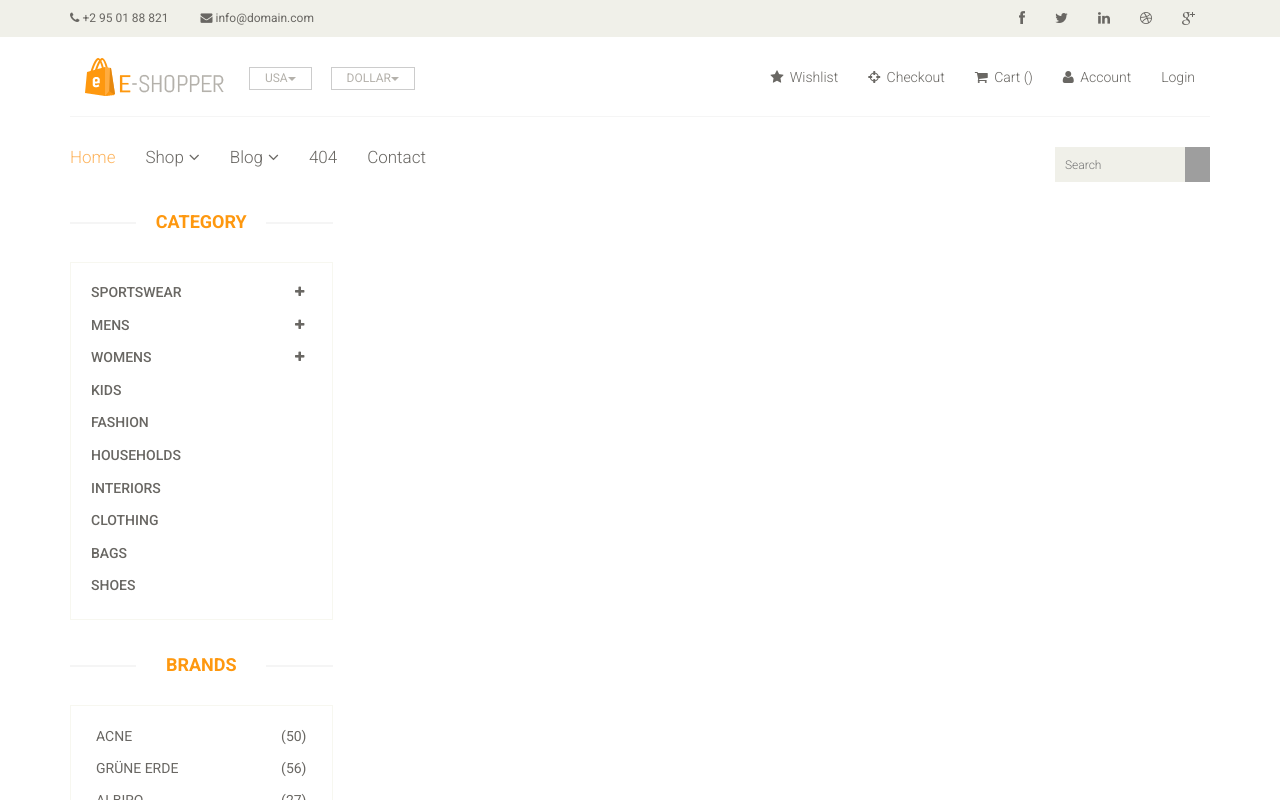
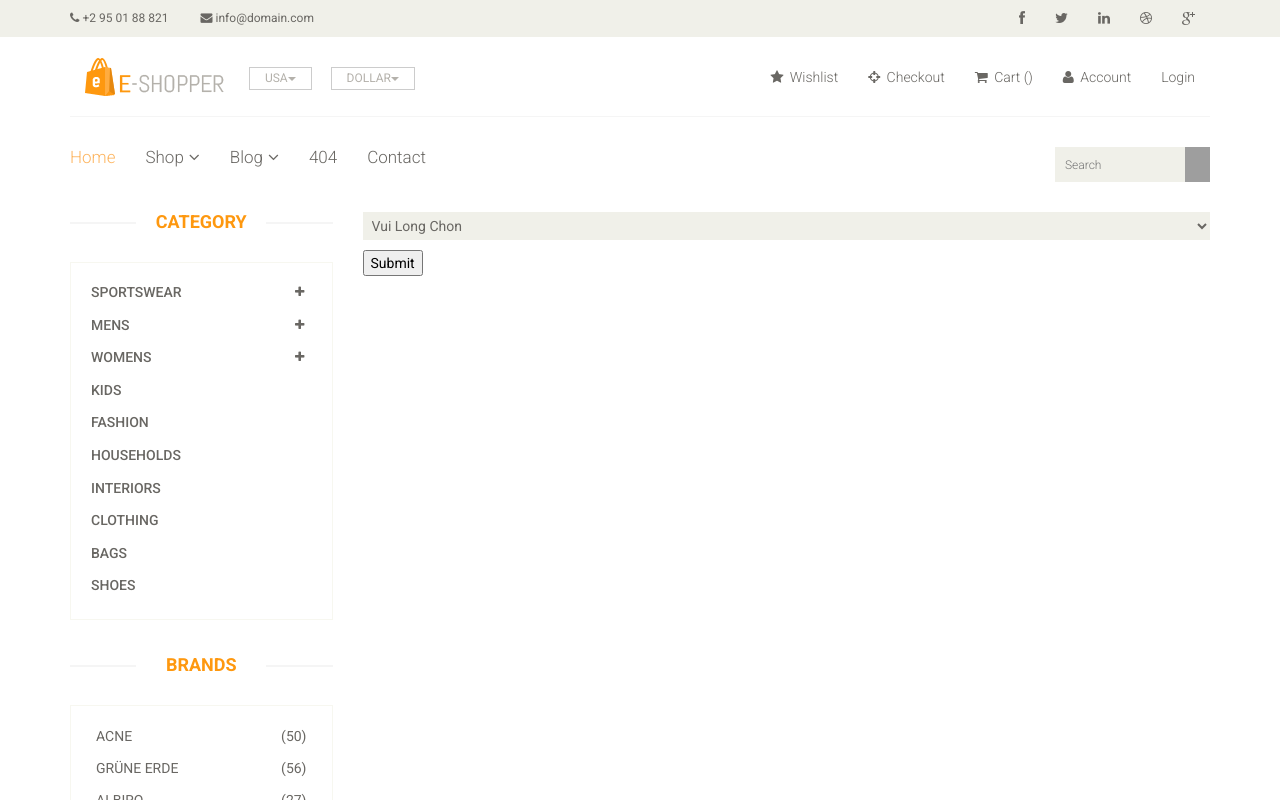
Before and after one commit to thanminhhy/my-react-app, a React (Vite) app: page /bai13_select in a window 1280 px wide. Shown: the top 800 px of the page. Built offline with nearby package versions, Linux system fonts and the light colour scheme; grey boxes are pictures that could not be loaded.

Commit message:
Controlled component with select tag

```diff
--- /dev/null
+++ b/src/components/bai13-forms/select-tag.jsx
@@ -0,0 +1,36 @@
+import { useState } from "react";
+
+function Select(props) {
+  const [getInput, setInput] = useState("");
+  const [errE, setErrE] = useState("");
+
+  function handleInput(e) {
+    setInput(e.target.value);
+  }
+
+  function handleSubmit(e) {
+    e.preventDefault();
+
+    if (getInput == "") {
+      setErrE("Vui long chon");
+    } else {
+      setErrE("");
+    }
+  }
+
+  return (
+    <div>
+      <form onSubmit={handleSubmit}>
+        <select value={getInput} onChange={handleInput}>
+          <option value="">Vui Long Chon</option>
+          <option value="1">Female</option>
+          <option value="2">Male</option>
+        </select>
+        <p>{errE}</p>
+        <button type="submit">Submit</button>
+      </form>
+    </div>
+  );
+}
+
+export default Select;
--- a/src/main.jsx
+++ b/src/main.jsx
@@ -21,6 +21,7 @@ import ObjectMap from "./components/bai12/ObjectMap.jsx";
 import A from "./components/bai31/A.jsx";
 import Test from "./components/bai13-forms/input-tag";
 import Textarea from "./components/bai13-forms/textarea-tag";
+import Select from "./components/bai13-forms/select-tag";
 
 const arr = ["iphone 1", "iphone 2", "iphone 3", "iphone 4"];
 const obj = {
@@ -45,6 +46,7 @@ createRoot(document.getElementById("root")).render(
           <Route path="bai31" element={<A />} />
           <Route path="controlled_components" element={<Test />} />
           <Route path="bai13_textarea" element={<Textarea />} />
+          <Route path="bai13_select" element={<Select />} />
         </Routes>
       </App>
     </BrowserRouter>
```
